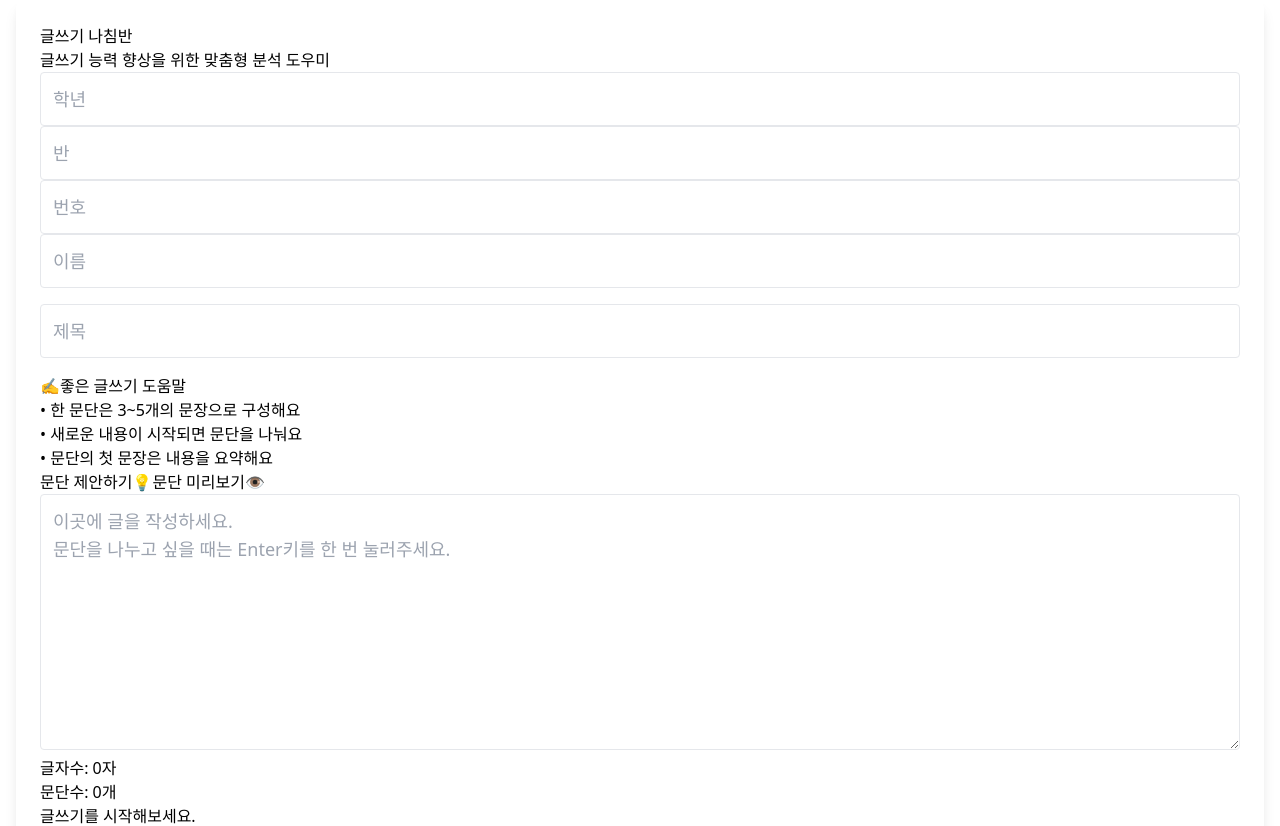
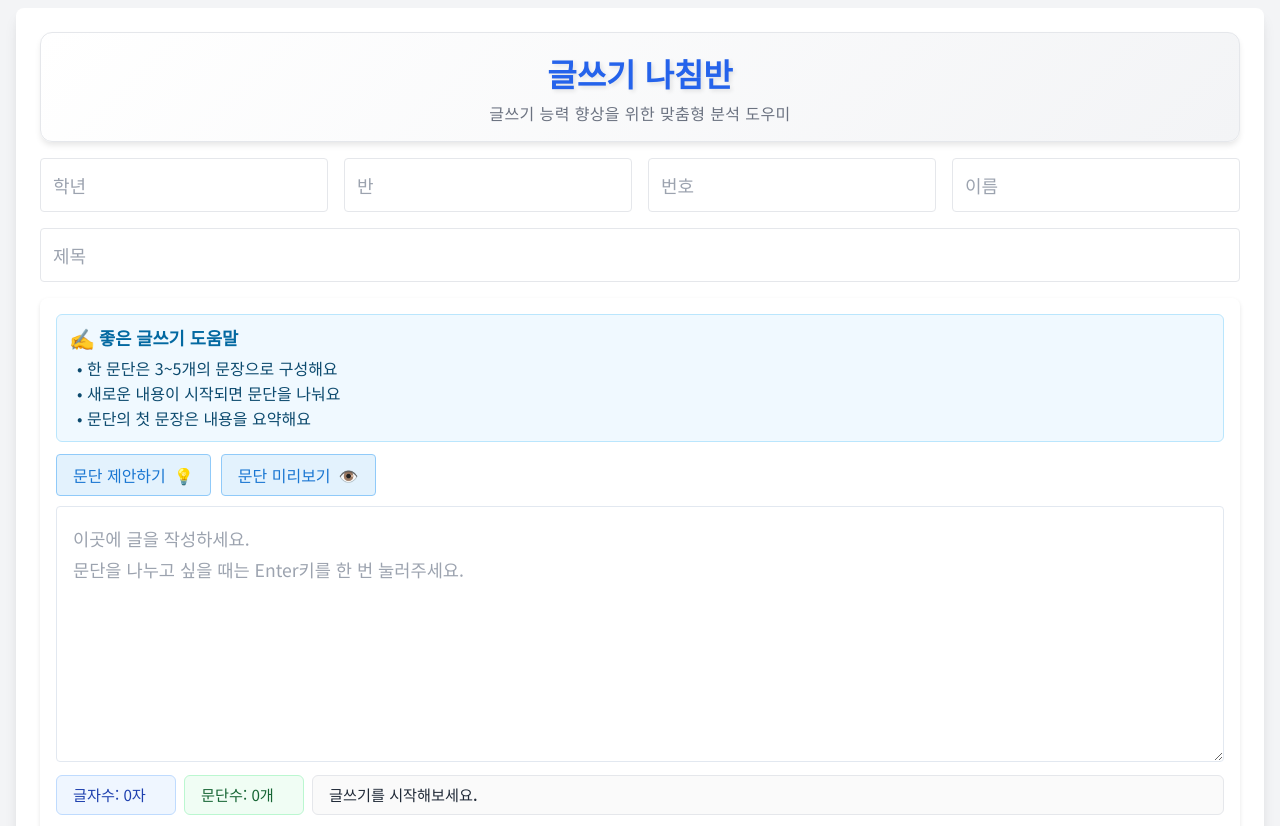
Before and after one commit to simon11006/writingcompass1, a Next.js app: page / in a window 1280 px wide. Shown: the top 826 px of the page. Built offline with nearby package versions, Linux system fonts and the light colour scheme.

Commit message:
Update layout.tsx

```diff
--- a/src/app/layout.tsx
+++ b/src/app/layout.tsx
@@ -1,3 +1,16 @@
+import '@/app/globals.css'
+import { Noto_Sans_KR } from 'next/font/google'
+
+const notoSansKr = Noto_Sans_KR({
+  subsets: ['latin'],
+  weight: ['400', '500', '700']
+})
+
+export const metadata = {
+  title: '글쓰기 나침반',
+  description: '글쓰기 능력 향상을 위한 맞춤형 분석 도우미',
+}
+
 export default function RootLayout({
   children,
 }: {
@@ -7,15 +20,11 @@ export default function RootLayout({
     <html lang="ko">
       <head>
         <link
-          href="https://fonts.googleapis.com/css2?family=Noto+Sans+KR:wght@400;500;700&display=swap"
-          rel="stylesheet"
-        />
-        <link
           href="https://cdnjs.cloudflare.com/ajax/libs/tailwindcss/2.2.19/tailwind.min.css"
           rel="stylesheet"
         />
       </head>
-      <body>
+      <body className={notoSansKr.className}>
         {children}
       </body>
     </html>
```
